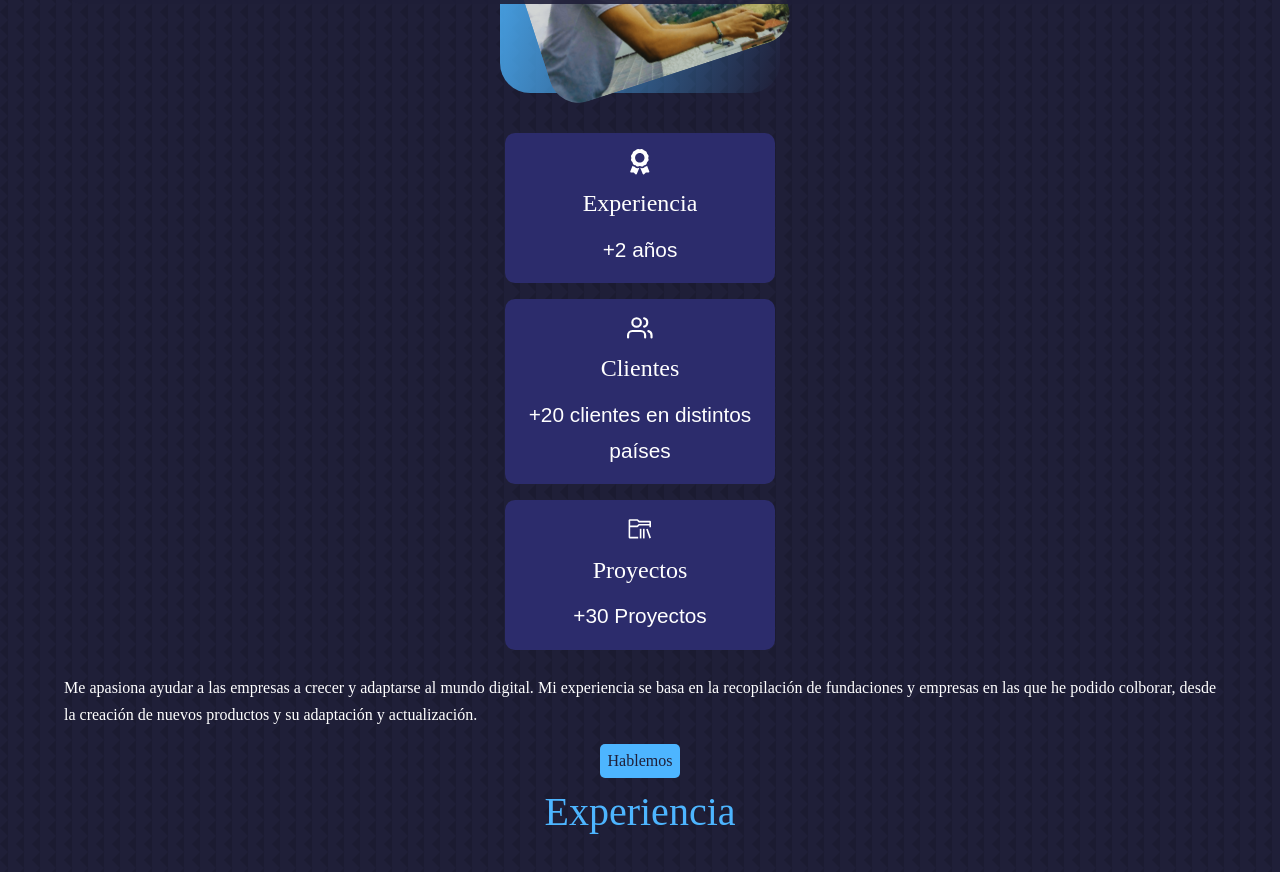
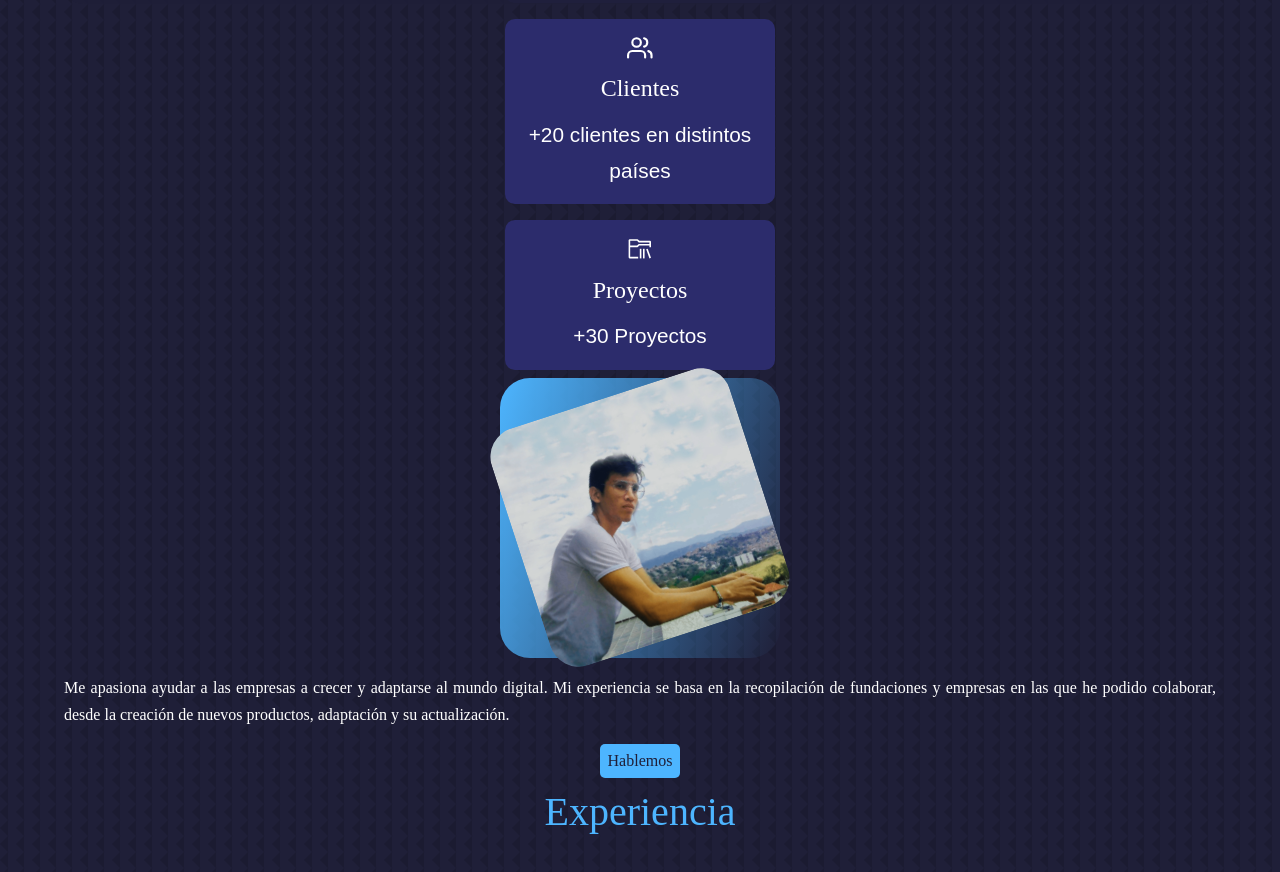
Before and after one commit to miltondw/miltondw, a Next.js app: page / in a window 1280 px wide. Shown: the part 780-1652 px from the top of the page. Built offline with nearby package versions, Linux system fonts and the light colour scheme.

Commit message:
fix ortografy

```diff
--- a/src/components/Organisms/About/index.tsx
+++ b/src/components/Organisms/About/index.tsx
@@ -7,18 +7,19 @@ export const About = () => {
   return (
     <section className={styles.about}>
       <h2 className='title-header'>Conóceme</h2>
+
+      <div className={styles.CardsAbout}>
+        <CardAbout />
+      </div>
       <figure className={styles.aboutImage}>
         <Image alt='miltondw' src={about} width={250} height={249} />
       </figure>
-      <div className={styles.CardsAbout}>
-        <CardAbout />
-      </div>
       <div className={styles.footer}>
         <p className={styles.paragraph}>
           Me apasiona ayudar a las empresas a crecer y adaptarse al mundo
           digital. Mi experiencia se basa en la recopilación de fundaciones y
-          empresas en las que he podido colborar, desde la creación de nuevos
-          productos y su adaptación y actualización.
+          empresas en las que he podido colaborar, desde la creación de nuevos
+          productos, adaptación y su actualización.
         </p>
         <button className='btn btn-primary'>
           <a href='#contact'>Hablemos</a>
```
